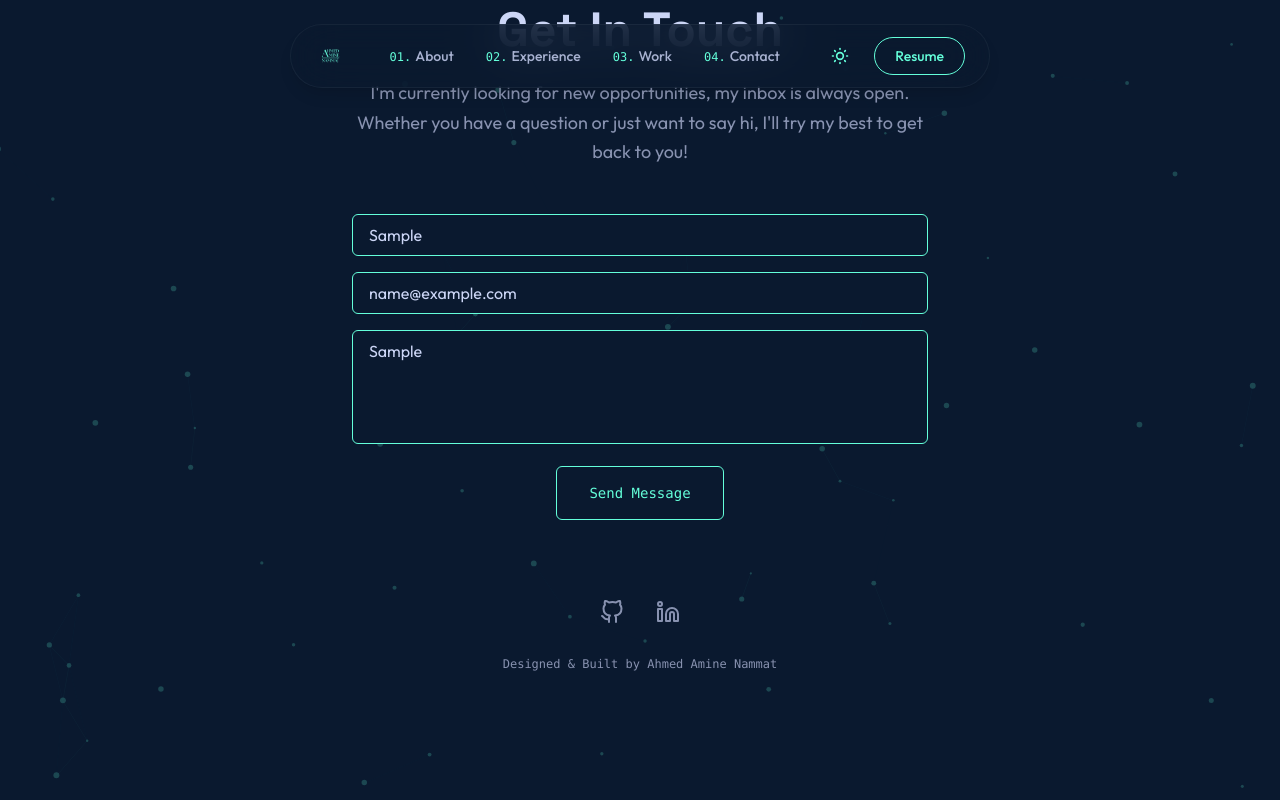
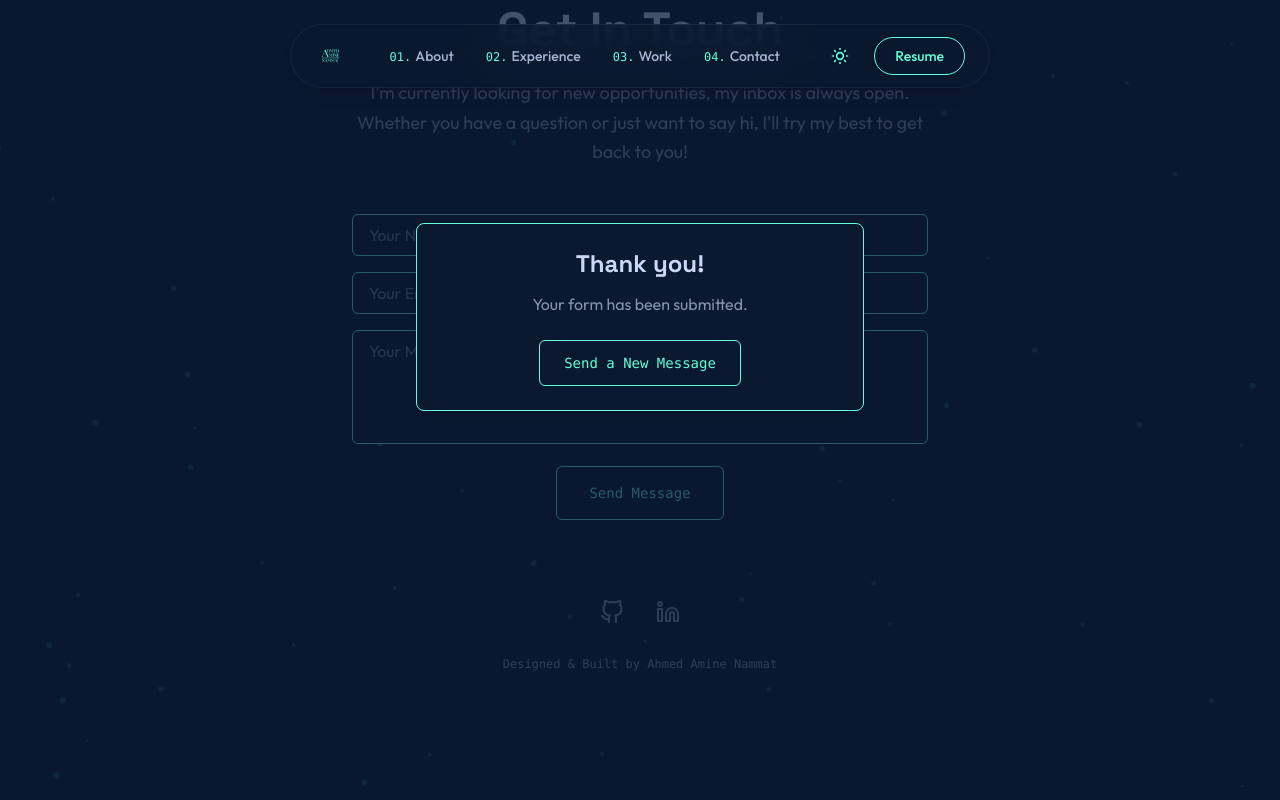
Before and after one commit to AmineNT25/professional-resume-nammat, a Next.js app: page / in a window 1280 px wide. Both pictures are taken after typing "Sample", "name@example.com", "Sample" into the empty fields and a click on the button "Send Message". Shown: the part 3310-4110 px from the top of the page. Built offline with nearby package versions, Linux system fonts and the light colour scheme.

Commit message:
Fix resume download links and update contact submit UX

```diff
--- a/app/components/Contact.tsx
+++ b/app/components/Contact.tsx
@@ -3,15 +3,16 @@
 import { useState } from 'react';
 
 const Contact = () => {
-    const [submitted, setSubmitted] = useState(false);
     const [loading, setLoading] = useState(false);
+    const [showModal, setShowModal] = useState(false);
 
     const handleSubmit = async (e: React.FormEvent<HTMLFormElement>) => {
         e.preventDefault();
+        const form = e.currentTarget;
         setLoading(true);
 
         try {
-            const formData = new FormData(e.currentTarget);
+            const formData = new FormData(form);
             const response = await fetch('https://formspree.io/f/xlgpdbdz', {
                 method: 'POST',
                 body: formData,
@@ -19,15 +20,11 @@ const Contact = () => {
                     'Accept': 'application/json',
                 },
             });
-
-            if (response.ok) {
-                setSubmitted(true);
-                e.currentTarget.reset();
-                setTimeout(() => setSubmitted(false), 3000);
-            }
         } catch (error) {
             console.error('Error sending message:', error);
         } finally {
+            form.reset();
+            setShowModal(true);
             setLoading(false);
         }
     };
@@ -72,11 +69,6 @@ const Contact = () => {
                 >
                     {loading ? 'Sending...' : 'Send Message'}
                 </button>
-                {submitted && (
-                    <p className="text-green-600 dark:text-green-400 font-mono text-sm">
-                        Message sent successfully!
-                    </p>
-                )}
             </form>
             <div className="mt-20 flex justify-center gap-8">
                 <a
@@ -102,6 +94,26 @@ const Contact = () => {
             <p className="mt-8 text-slate text-xs font-mono">
                 Designed & Built by Ahmed Amine Nammat
             </p>
+
+            {showModal && (
+                <div className="fixed inset-0 z-50 flex items-center justify-center px-6 bg-navy/70" role="dialog" aria-modal="true" aria-labelledby="contact-submit-modal-title">
+                    <div className="w-full max-w-md rounded-lg border border-cyan bg-light-navy dark:bg-navy p-6 text-center shadow-lg">
+                        <h3 id="contact-submit-modal-title" className="text-2xl font-bold text-navy dark:text-lightest-slate mb-3">
+                            Thank you!
+                        </h3>
+                        <p className="text-secondary dark:text-slate mb-6">
+                            Your form has been submitted.
+                        </p>
+                        <button
+                            type="button"
+                            onClick={() => setShowModal(false)}
+                            className="inline-block px-6 py-3 text-sm font-mono text-teal-600 dark:text-cyan border border-teal-600 dark:border-cyan rounded-md hover:bg-teal-600/10 dark:hover:bg-cyan/10 transition-colors"
+                        >
+                            Send a New Message
+                        </button>
+                    </div>
+                </div>
+            )}
         </section>
     );
 };
--- a/app/resume/page.tsx
+++ b/app/resume/page.tsx
@@ -16,7 +16,7 @@ export default function Resume() {
 
                         <div className="flex flex-col sm:flex-row gap-4 justify-center items-center">
                             <a
-                                href="/Ahmed_Amine_Nammat_Resume_EN.pdf"
+                                href="/englishResume.pdf"
                                 download="Ahmed_Amine_Nammat_Resume_EN.pdf"
                                 target="_blank"
                                 rel="noopener noreferrer"
@@ -28,7 +28,7 @@ export default function Resume() {
                                 English Resume
                             </a>
                             <a
-                                href="/Ahmed_Amine_Nammat_Resume_FR.pdf"
+                                href="/frenchResume.pdf"
                                 download="Ahmed_Amine_Nammat_Resume_FR.pdf"
                                 target="_blank"
                                 rel="noopener noreferrer"
```
